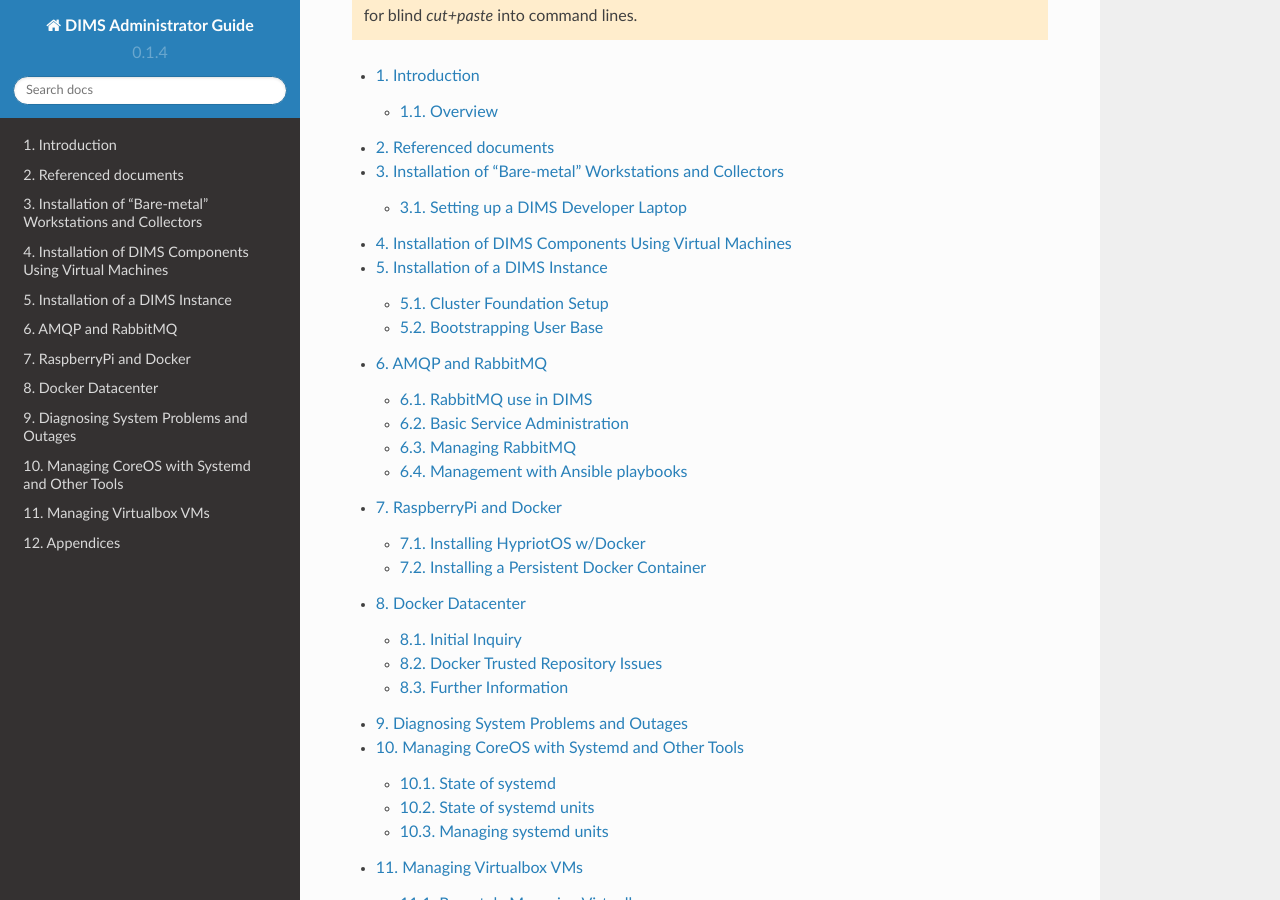
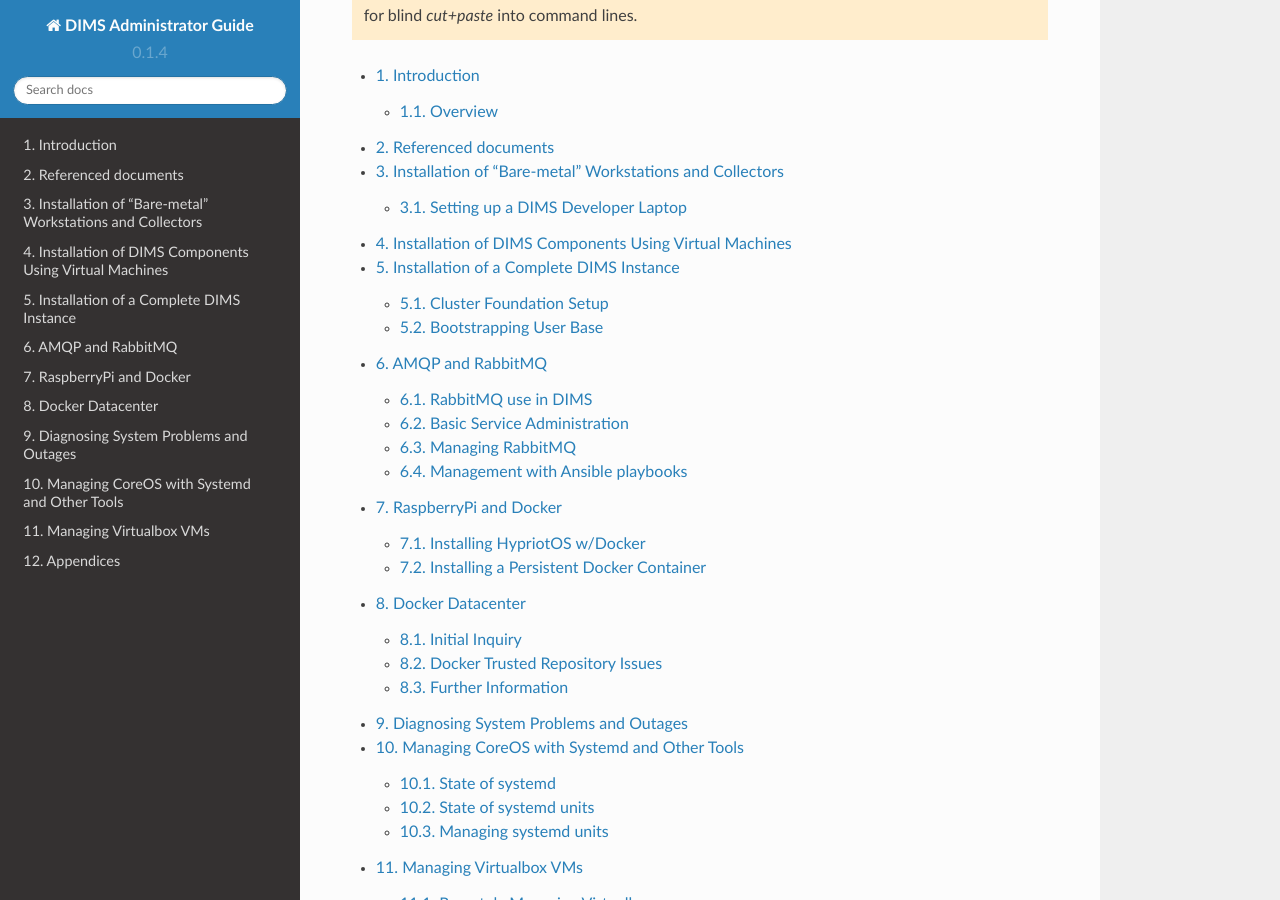
Before and after one commit to uw-dims/dims-adminguide, a Sphinx documentation site: the page built from docs/source/index.rst, in a window 1280 px wide and 900 px high, scrolled down 414 px. Built offline with Sphinx 7.4.7 and the Read the Docs theme 2.0.0, drawn with Linux system fonts in a browser that asks for light colours.

Commit message:
Rename installation.rst to installingdimsinstance.rst

```diff
--- a/docs/source/index.rst
+++ b/docs/source/index.rst
@@ -32,7 +32,7 @@
    referenceddocs
    installingbaremetal
    installingvirtualmachines
-   installation
+   installingdimsinstance
    rabbitmq
    rpidocker
    dockerdatacenter
--- a/docs/source/installation.rst
+++ b/docs/source/installingdimsinstance.rst
@@ -1,7 +1,7 @@
 .. _installation:
 
-Installation of a DIMS Instance
-===============================
+Installation of a Complete DIMS Instance
+========================================
 
 The Distributred Incident Management System (DIMS) is a system comprised of
 many sub-systems. That is to say, there are many inter-related and
```
